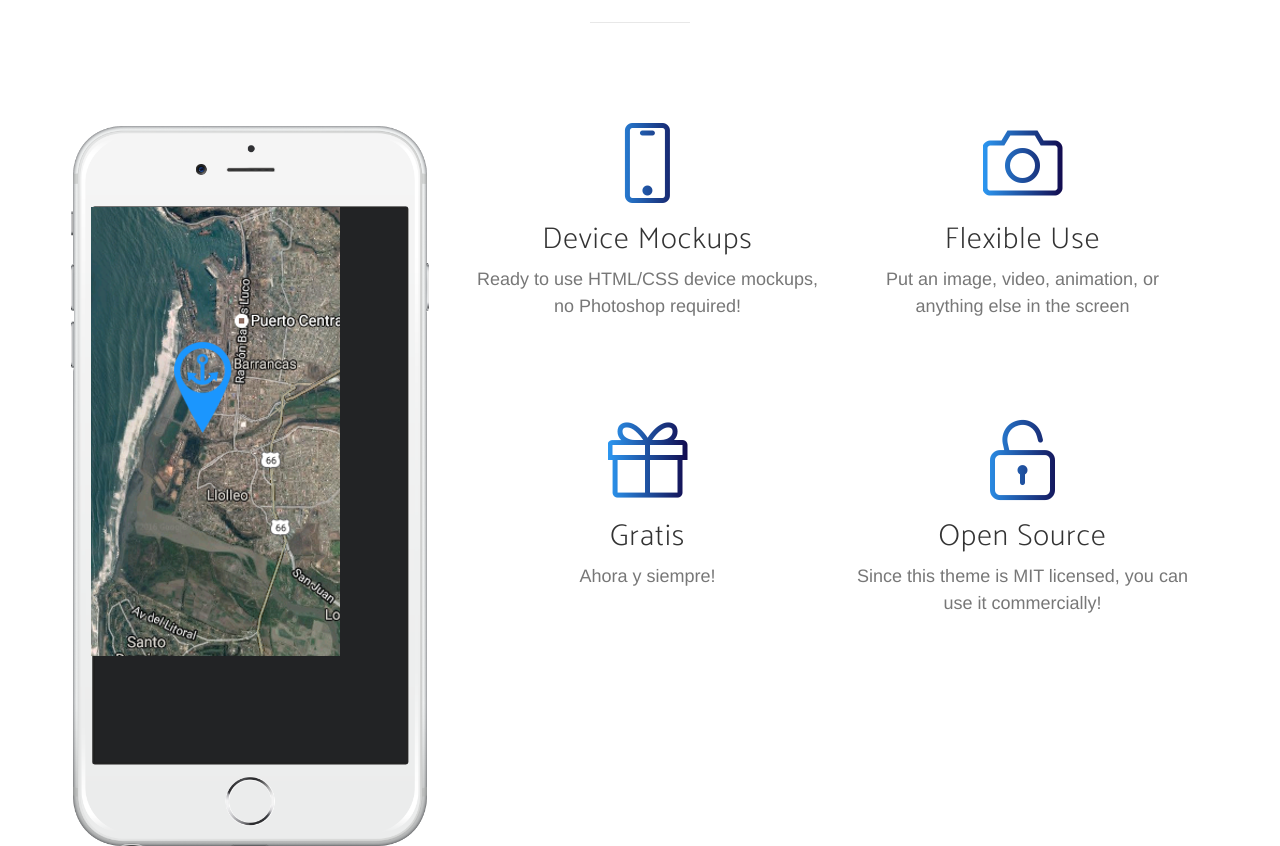
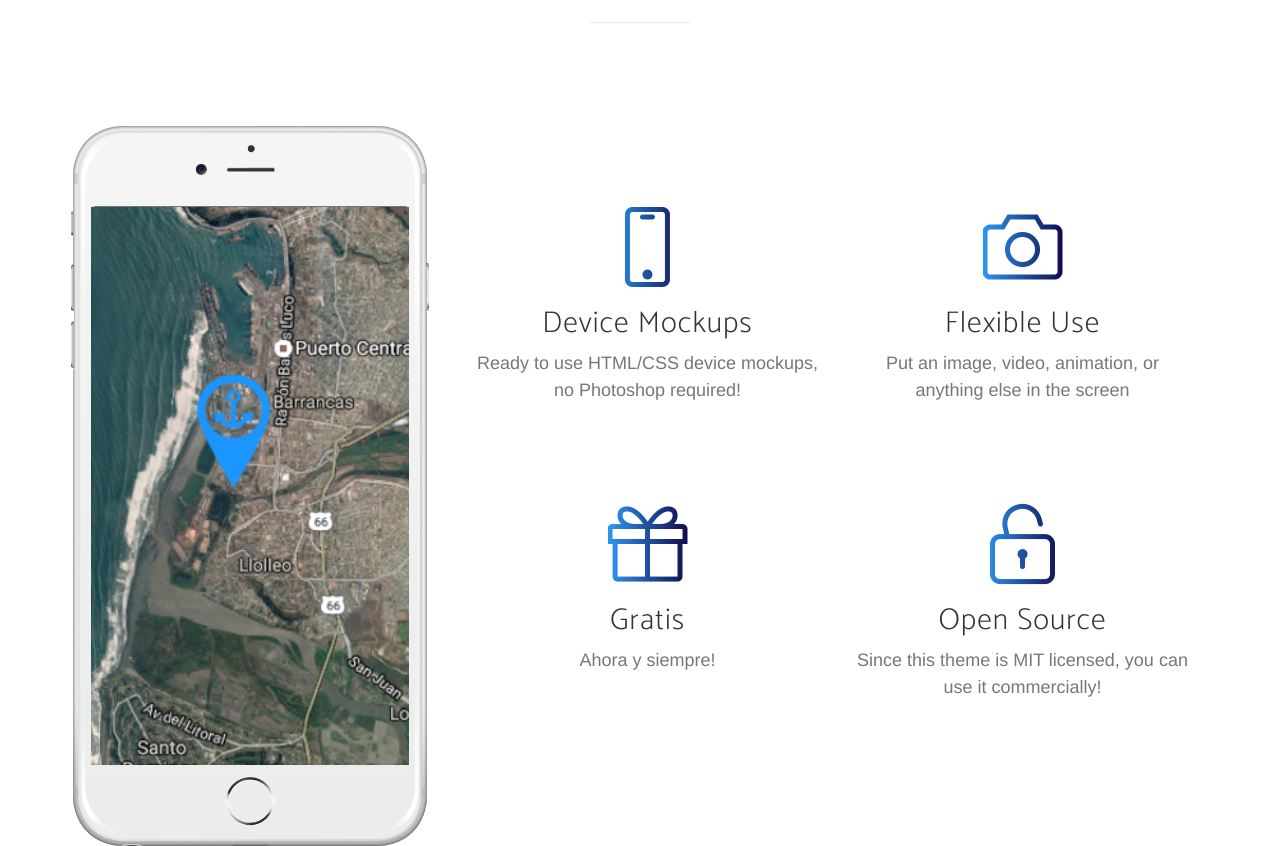
Before and after one commit to AnEpicOrganization/LandingPage, a website: page index.html in a window 1280 px wide. Shown: the part 1670-2516 px from the top of the page. Drawn offline with nearby package versions, Linux system fonts and the light colour scheme; a web font is replaced by a local one.

Commit message:
imagener acomodadas

```diff
--- a/index.html
+++ b/index.html
@@ -84,7 +84,7 @@
                             <div class="device">
                                 <div class="screen">
                                     <!-- Demo image for screen mockup, you can put an image here, some HTML, an animation, video, or anything else! -->
-                                    <img src="img/img2.png" class="img-responsive" alt="">
+                                    <img src="img/img2.png" class="img-responsive" style="width:100%; height:100%" alt="">
                                 </div>
                                 <div class="button">
                                     <!-- You can hook the "home button" to some JavaScript events or just remove it -->
@@ -130,7 +130,7 @@
                             <div class="device">
                                 <div class="screen">
                                     <!-- Demo image for screen mockup, you can put an image here, some HTML, an animation, video, or anything else! -->
-                                    <img src="img/img2.png" class="img-responsive" alt=""> </div>
+                                    <img src="img/img2.png" class="img-responsive" style="width:100%; height:100%" alt=""> </div>
                                 <div class="button">
                                     <!-- You can hook the "home button" to some JavaScript events or just remove it -->
                                 </div>
@@ -139,7 +139,7 @@
                     </div>
                 </div>
                 <div class="col-md-8">
-                    <div class="container-fluid">
+                    <div class="container-fluid" style="margin-top: 6em;">
                         <div class="row">
                             <div class="col-md-6">
                                 <div class="feature-item">
```
